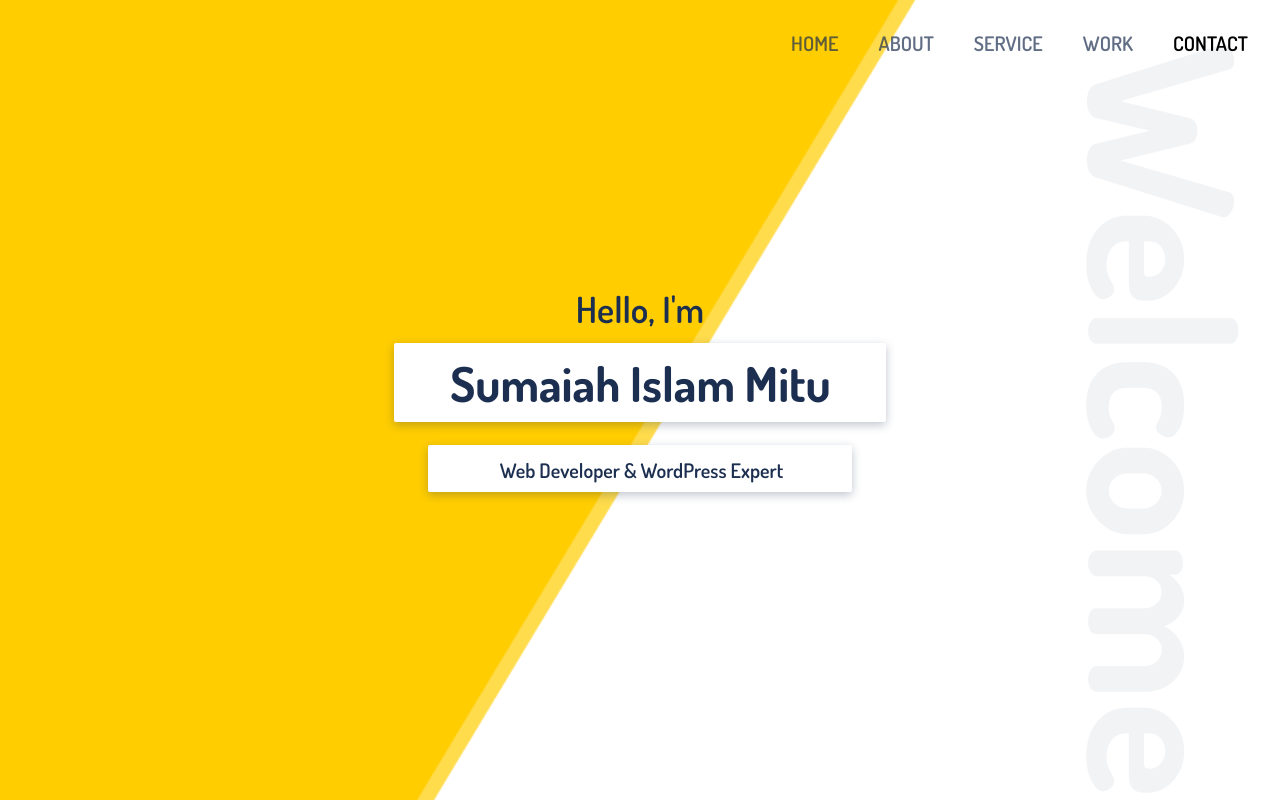
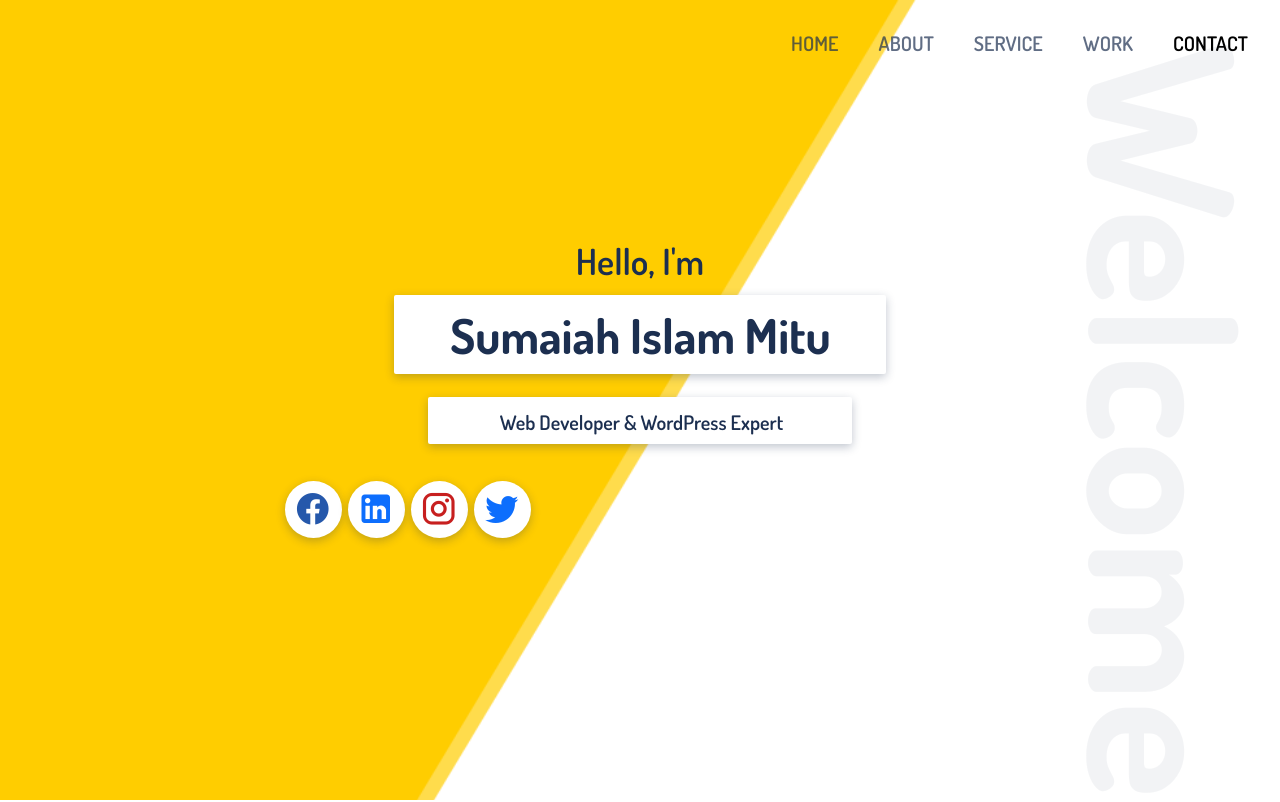
Before and after one commit to Sumaiah-Islam/portfolio, a plain HTML site: page index.html in a window 1280 px wide. Shown: the top 802 px of the page. Drawn offline with Linux system fonts and the light colour scheme.

Commit message:
Update style.css

```diff
--- a/css/style.css
+++ b/css/style.css
@@ -1980,7 +1980,7 @@ body[data-layout-mode="dark"] .breadcrumb {
 }
 @media (max-width: 1350px) {
   .home-2 .home-icon {
-    display: none;
+     margin-left: 17%;
   }
 }
 @media (max-width: 992px) {
```
